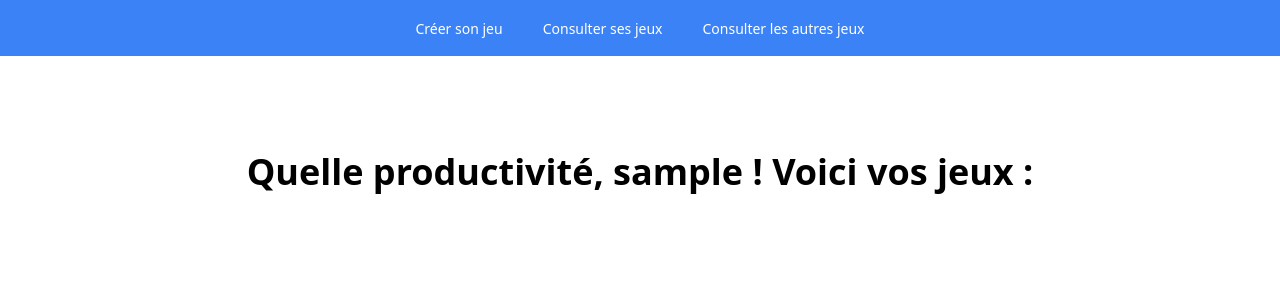
After one commit to Inkflow59/IndieGameForge, a PHP site: page /userPages/userGames.php in a window 1280 px wide. The commit adds this page. Shown: the top 300 px of the page. Run offline with PHP 8.4, Linux system fonts and the light colour scheme; the visitor is signed in with stand-in values (Sample User, id 1); tables that the repository leaves empty hold one stand-in row (values such as "Sample post").

Commit message:
Début de la page des jeux utilisateur

```diff
--- /dev/null
+++ b/userPages/userGames.php
@@ -0,0 +1,49 @@
+<!DOCTYPE html>
+<html lang="en">
+<head>
+    <meta charset="UTF-8">
+    <meta name="viewport" content="width=device-width, initial-scale=1.0">
+    <link href="https://cdn.jsdelivr.net/npm/tailwindcss@2.2.19/dist/tailwind.min.css" rel="stylesheet">
+    <title>Document</title>
+</head>
+<body>
+    <nav class="flex items-center justify-center bg-blue-500 text-white py-4" aria-label="Main navigation">
+        <ul class="flex space-x-4">
+          <li>
+            <a class="hover:bg-blue-700 hover:text-white px-3 py-2 rounded-md font-medium text-sm" href="#create-game">Créer son jeu</a>
+          </li>
+          <li>
+            <a class="hover:bg-blue-700 hover:text-white px-3 py-2 rounded-md font-medium text-sm" href="#my-games">Consulter ses jeux</a>
+          </li>
+          <li>
+            <a class="hover:bg-blue-700 hover:text-white px-3 py-2 rounded-md font-medium text-sm" href="#other-games">Consulter les autres jeux</a>
+          </li>
+        </ul>
+      </nav>
+</body>
+
+<?php
+///Fetch des variables sessions
+session_start();
+$id=$_SESSION['id'];
+$pseudo=$_SESSION['pseudo'];
+
+echo "<h1 class='text-4xl font-bold mb-2 mt-24 dark:text-white text-center'>Quelle productivité, $pseudo ! Voici vos jeux :</h1>";
+//Connexion à la BDD
+$db=mysqli_connect("localhost","root","","indiegameforge");
+if(!$db) {
+    echo "<p class='text-red-500 underline text-2xl font-bold'>Erreur de connexion à la base de données !</p>";
+    header("Refresh:3");
+} else {
+    $jeuxRech=mysqli_query($db, "SELECT idJeu FROM jeu WHERE idDev=$id;");
+    $count=0;
+    while($row=mysqli_fetch_array($jeuxRech)) {
+        $count++;
+    }
+
+    if($count==0) {
+        echo "<h2 class='text-2xl font-bold mb-6 mt-2 dark:text-white text-center'>Tiens ? Mais c'est vide !</h2>";
+    }
+}
+?>
+</html>
```
Also changed, not shown: menu.php (+6 -2 lines).
